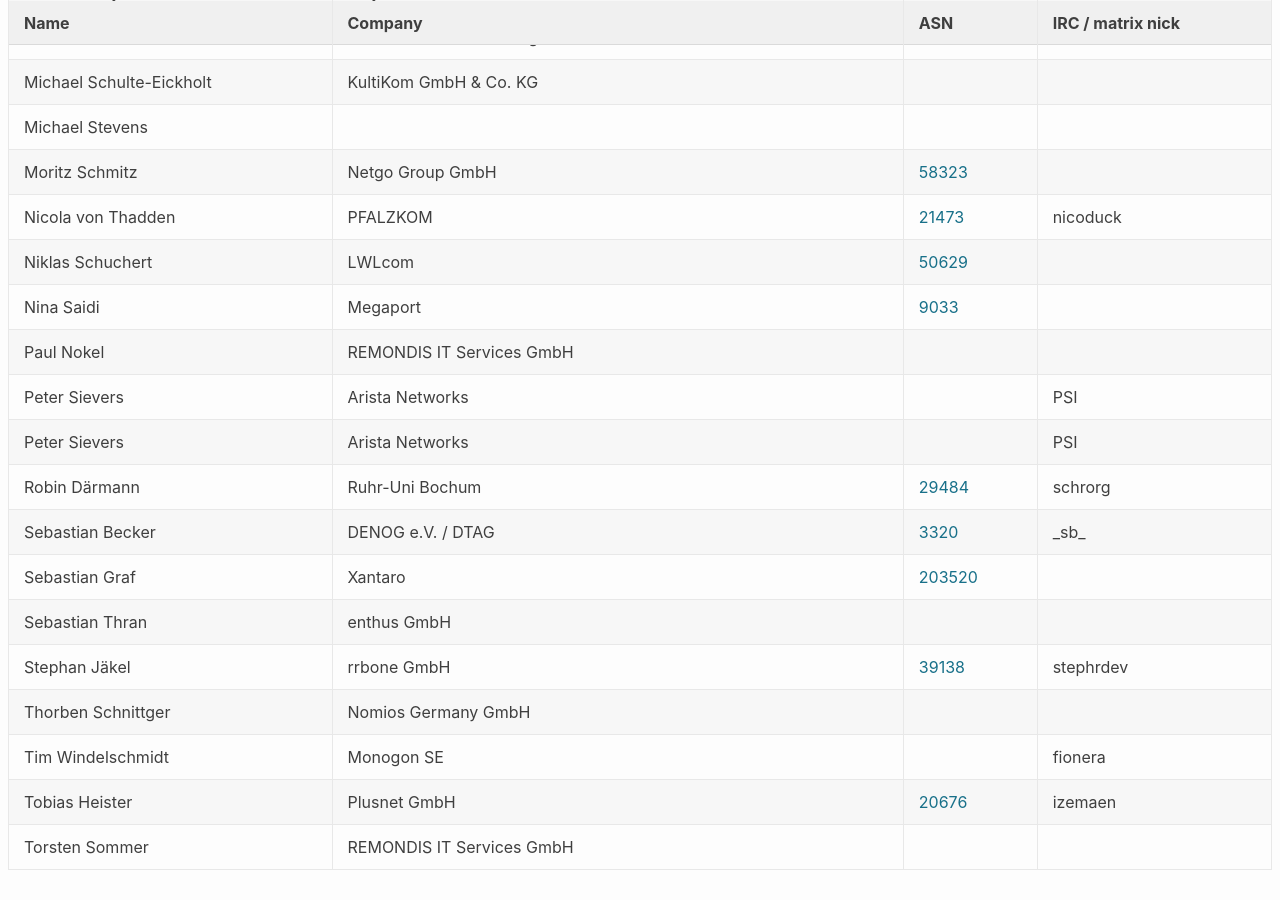
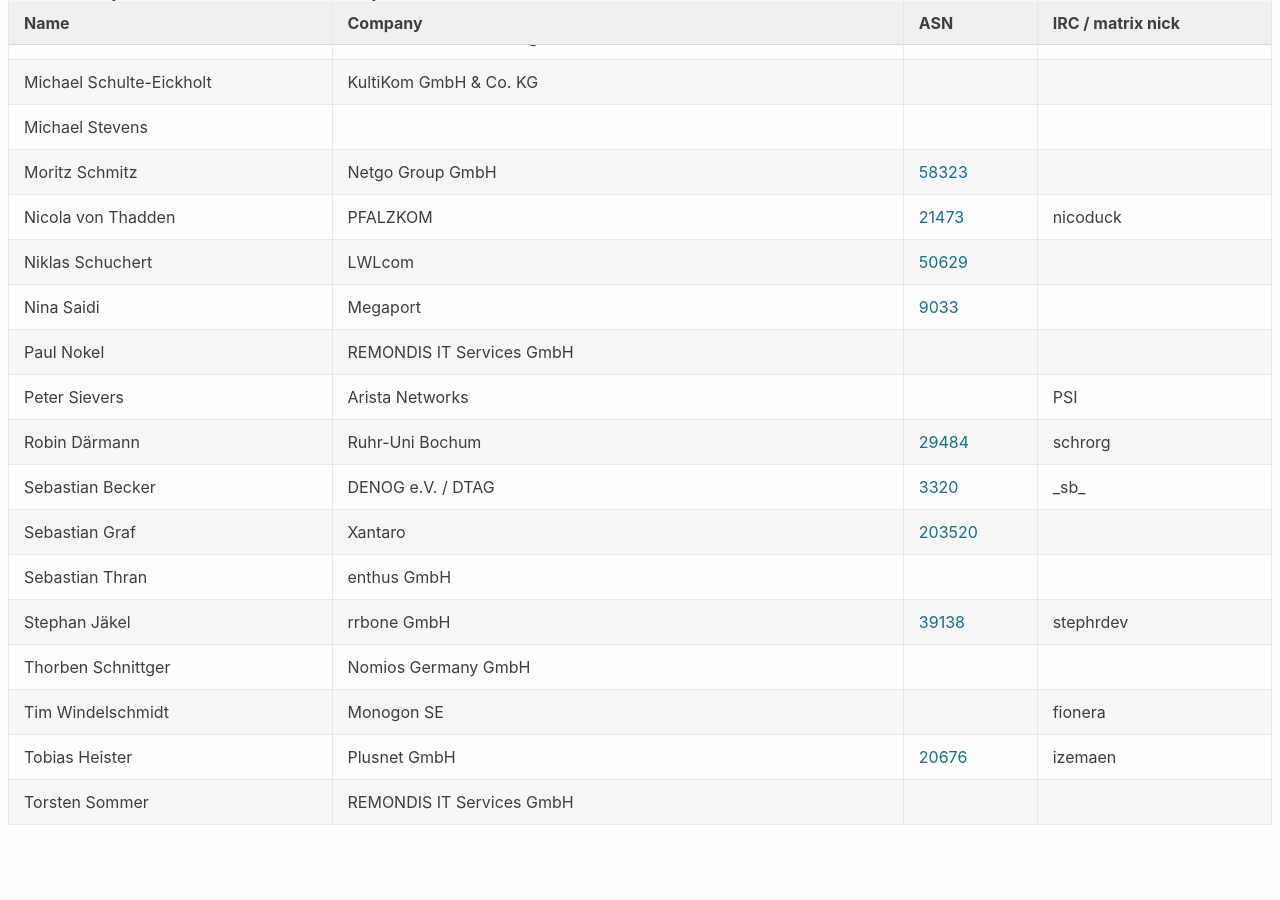
Before and after one commit to denog/pretix-attendeelist, a Jekyll site: the page built from denogmeetup25-02/index.markdown, in a window 1280 px wide and 900 px high, scrolled down 1119 px. Built offline with Jekyll 4.4.1, drawn with Linux system fonts in a browser that asks for light colours; after the commit the page ends 1974 px from its top, so only the background shows below that.

Commit message:
Latest data: Mon Feb 17 10:33:11 UTC 2025

```diff
--- a/_data/attendees_denogmeetup25-02.json
+++ b/_data/attendees_denogmeetup25-02.json
@@ -198,12 +198,6 @@
     "asn": null
   },
   {
-    "name": "Peter Sievers",
-    "company": "Arista Networks",
-    "irc": "PSI",
-    "asn": null
-  },
-  {
     "name": "Robin Därmann",
     "company": "Ruhr-Uni Bochum",
     "irc": "schrorg",
```
